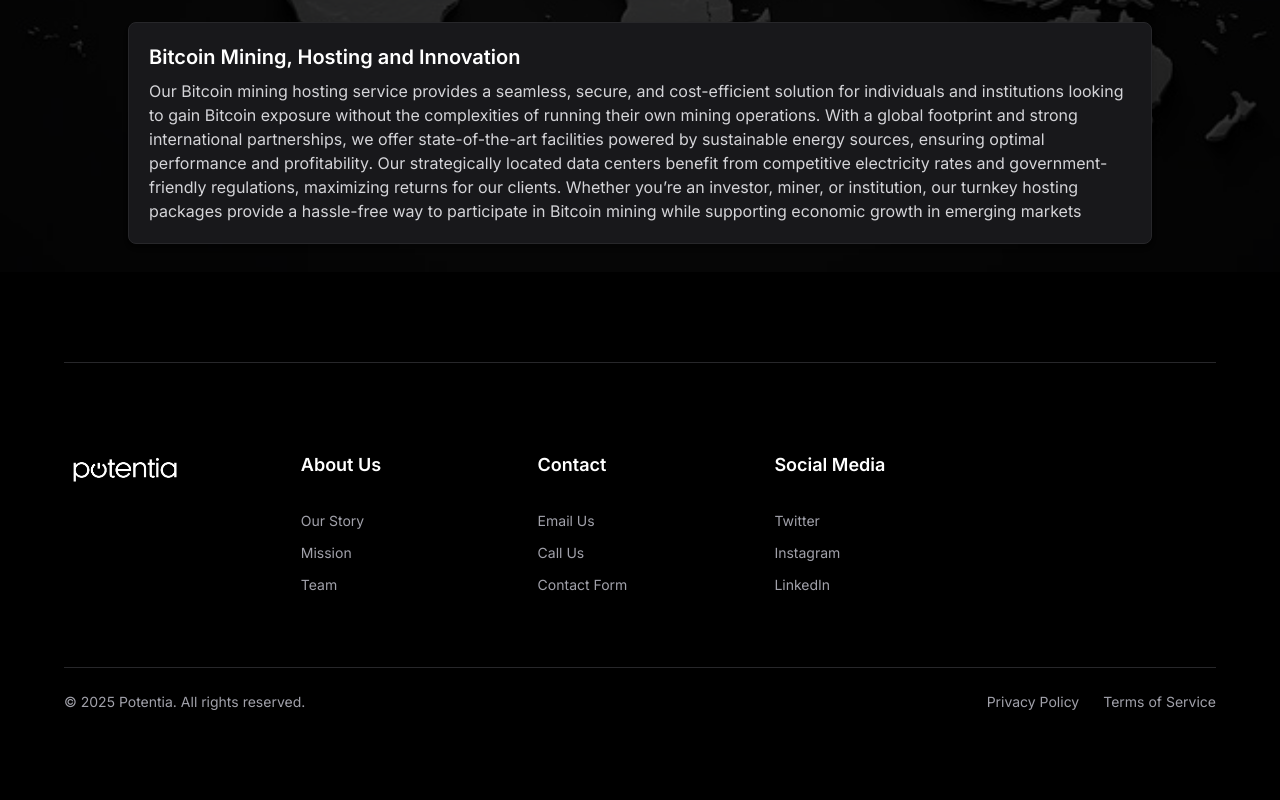
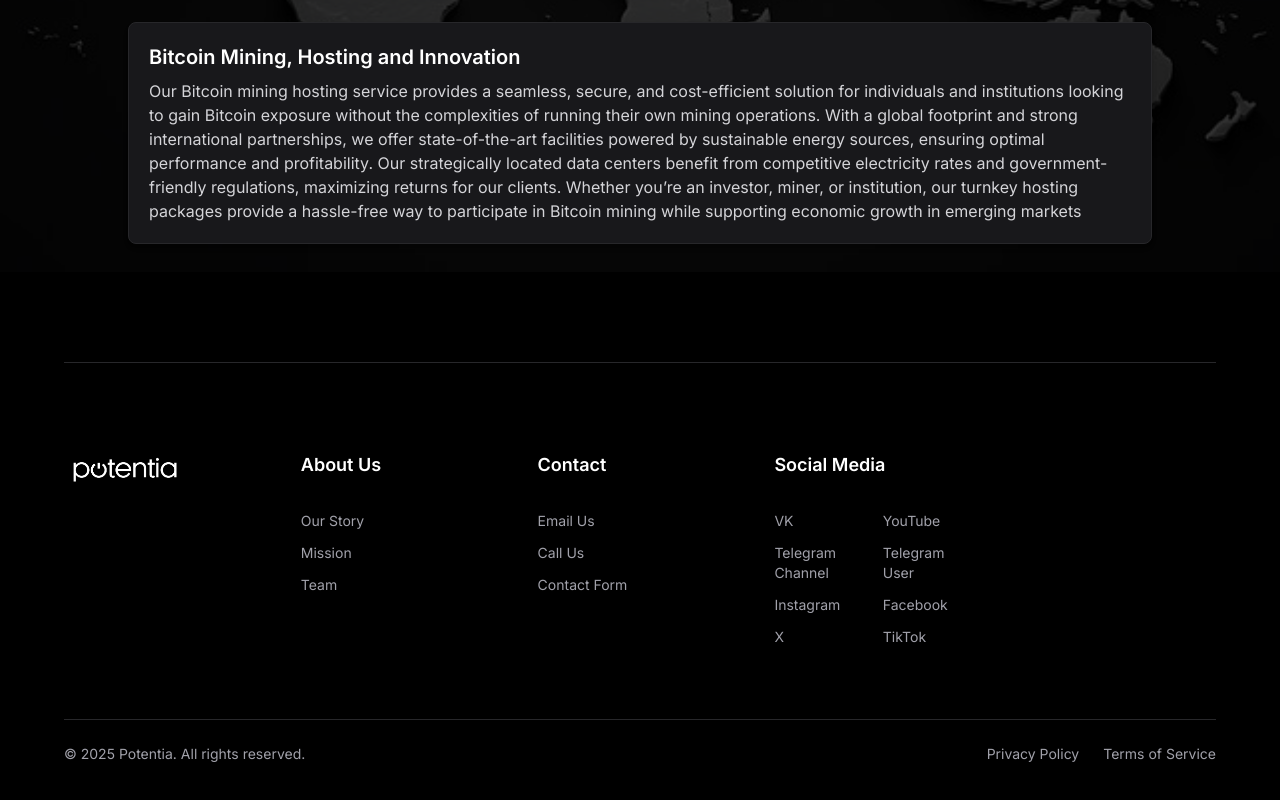
Before and after one commit to kidusabdula/potentia-web, a Next.js app: page / in a window 1280 px wide. Shown: the part 1934-2734 px from the top of the page. Built offline with nearby package versions, Linux system fonts and the light colour scheme.

Commit message:
Footer Changes

```diff
--- a/components/Footer.tsx
+++ b/components/Footer.tsx
@@ -9,9 +9,9 @@ export default function FooterSection() {
     <footer className="w-full bg-black text-white px-4 py-12">
       <div className="mx-auto max-w-6xl">
         <Footer className="bg-transparent border-t border-zinc-800">
-          <FooterContent className="grid grid-cols-1 md:grid-cols-4 gap-8 py-10">
+          <FooterContent className="grid grid-cols-1 sm:grid-cols-2 md:grid-cols-4 gap-8 py-10">
             {/* Logo Section */}
-            <FooterColumn className="flex items-center md:items-start">
+            <FooterColumn className="flex items-center justify-center md:items-start md:justify-start">
               <Link href="/" className="flex items-center gap-2">
                 <Image
                   src="/Artboardw.png"
@@ -25,15 +25,26 @@ export default function FooterSection() {
 
             {/* About Us Section */}
             <FooterColumn>
-              <h3 className="text-lg font-semibold text-white mb-4">About Us</h3>
+              <h3 className="text-lg font-semibold text-white mb-4">
+                About Us
+              </h3>
               <div className="flex flex-col gap-3">
-                <Link href="/about" className="text-sm text-zinc-400 hover:text-white transition-colors duration-200">
+                <Link
+                  href="/about"
+                  className="text-sm text-zinc-400 hover:text-white transition-colors duration-200"
+                >
                   Our Story
                 </Link>
-                <Link href="/about#mission" className="text-sm text-zinc-400 hover:text-white transition-colors duration-200">
+                <Link
+                  href="/about#mission"
+                  className="text-sm text-zinc-400 hover:text-white transition-colors duration-200"
+                >
                   Mission
                 </Link>
-                <Link href="/about#team" className="text-sm text-zinc-400 hover:text-white transition-colors duration-200">
+                <Link
+                  href="/about#team"
+                  className="text-sm text-zinc-400 hover:text-white transition-colors duration-200"
+                >
                   Team
                 </Link>
               </div>
@@ -43,13 +54,22 @@ export default function FooterSection() {
             <FooterColumn>
               <h3 className="text-lg font-semibold text-white mb-4">Contact</h3>
               <div className="flex flex-col gap-3">
-                <Link href="mailto:support@potentia.com" className="text-sm text-zinc-400 hover:text-white transition-colors duration-200">
+                <Link
+                  href="mailto:support@potentia.com"
+                  className="text-sm text-zinc-400 hover:text-white transition-colors duration-200"
+                >
                   Email Us
                 </Link>
-                <Link href="tel:+1234567890" className="text-sm text-zinc-400 hover:text-white transition-colors duration-200">
+                <Link
+                  href="tel:+1234567890"
+                  className="text-sm text-zinc-400 hover:text-white transition-colors duration-200"
+                >
                   Call Us
                 </Link>
-                <Link href="/contact" className="text-sm text-zinc-400 hover:text-white transition-colors duration-200">
+                <Link
+                  href="/contact"
+                  className="text-sm text-zinc-400 hover:text-white transition-colors duration-200"
+                >
                   Contact Form
                 </Link>
               </div>
@@ -57,16 +77,57 @@ export default function FooterSection() {
 
             {/* Social Media Section */}
             <FooterColumn>
-              <h3 className="text-lg font-semibold text-white mb-4">Social Media</h3>
-              <div className="flex flex-col gap-3">
-                <Link href="https://twitter.com/potentia" className="text-sm text-zinc-400 hover:text-white transition-colors duration-200">
-                  Twitter
+              <h3 className="text-lg font-semibold text-white mb-4">
+                Social Media
+              </h3>
+              <div className="grid grid-cols-2 gap-3">
+                <Link
+                  href="https://vk.com/potentiadigital"
+                  className="text-sm text-zinc-400 hover:text-white transition-colors duration-200"
+                >
+                  VK
                 </Link>
-                <Link href="https://instagram.com/potentia" className="text-sm text-zinc-400 hover:text-white transition-colors duration-200">
+                <Link
+                  href="https://www.youtube.com/@potentiadigital"
+                  className="text-sm text-zinc-400 hover:text-white transition-colors duration-200"
+                >
+                  YouTube
+                </Link>
+                <Link
+                  href="https://t.me/potentia_digital"
+                  className="text-sm text-zinc-400 hover:text-white transition-colors duration-200"
+                >
+                  Telegram Channel
+                </Link>
+                <Link
+                  href="https://t.me/potentiadigital"
+                  className="text-sm text-zinc-400 hover:text-white transition-colors duration-200"
+                >
+                  Telegram User
+                </Link>
+                <Link
+                  href="https://www.instagram.com/potentia.digital?igsh=ZGEyYnFhajdiZjUz&utm_source=qr"
+                  className="text-sm text-zinc-400 hover:text-white transition-colors duration-200"
+                >
                   Instagram
                 </Link>
-                <Link href="https://linkedin.com/company/potentia" className="text-sm text-zinc-400 hover:text-white transition-colors duration-200">
-                  LinkedIn
+                <Link
+                  href="https://www.facebook.com/share/1YeRxGYzCj/?mibextid=wwXIfr"
+                  className="text-sm text-zinc-400 hover:text-white transition-colors duration-200"
+                >
+                  Facebook
+                </Link>
+                <Link
+                  href="https://x.com/potentiapower"
+                  className="text-sm text-zinc-400 hover:text-white transition-colors duration-200"
+                >
+                  X
+                </Link>
+                <Link
+                  href="https://www.tiktok.com/@potentiadigital?_t=ZM-8uBQuhs3MSl&_r=1"
+                  className="text-sm text-zinc-400 hover:text-white transition-colors duration-200"
+                >
+                  TikTok
                 </Link>
               </div>
             </FooterColumn>
@@ -76,10 +137,16 @@ export default function FooterSection() {
           <FooterBottom className="flex flex-col md:flex-row justify-between items-center py-6 border-t border-zinc-800 text-sm text-zinc-400">
             <div>© 2025 Potentia. All rights reserved.</div>
             <div className="flex gap-6 mt-4 md:mt-0">
-              <Link href="/privacy" className="hover:text-white transition-colors duration-200">
+              <Link
+                href="/privacy"
+                className="hover:text-white transition-colors duration-200"
+              >
                 Privacy Policy
               </Link>
-              <Link href="/terms" className="hover:text-white transition-colors duration-200">
+              <Link
+                href="/terms"
+                className="hover:text-white transition-colors duration-200"
+              >
                 Terms of Service
               </Link>
             </div>
```
